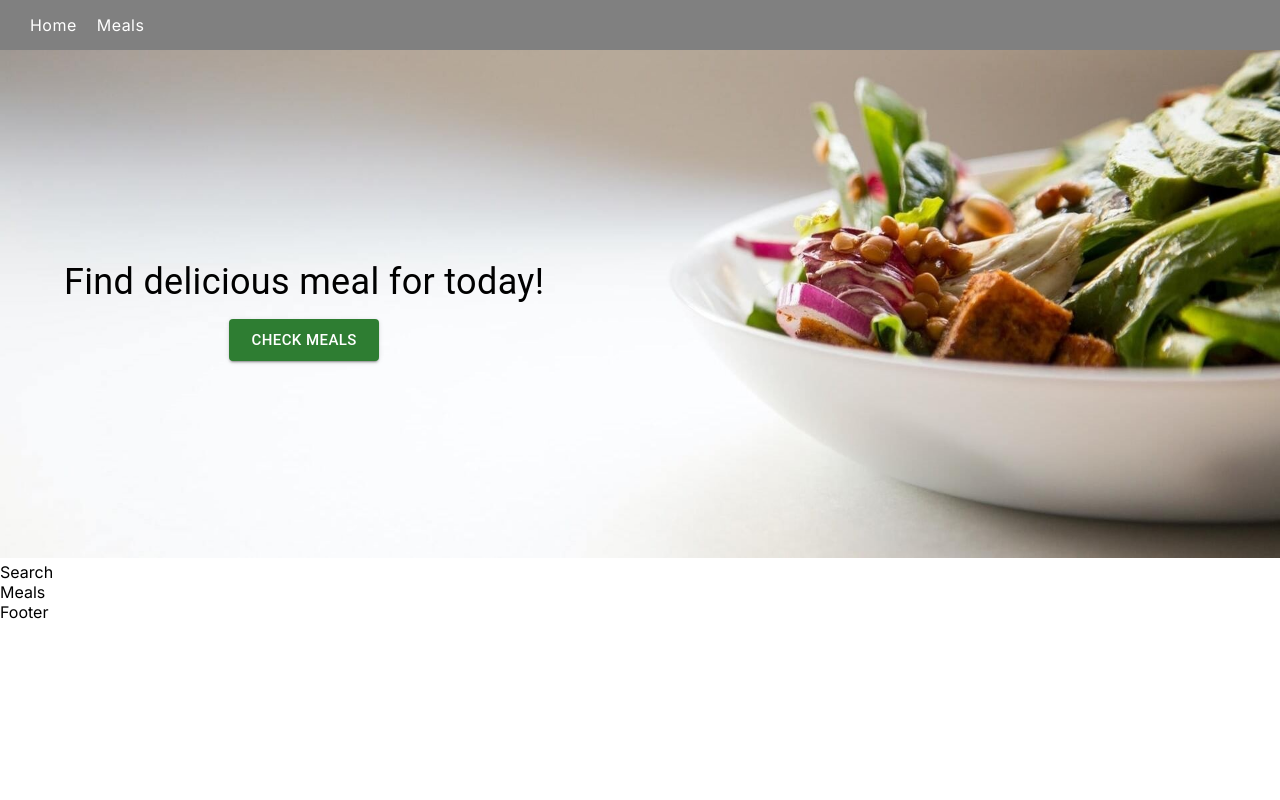
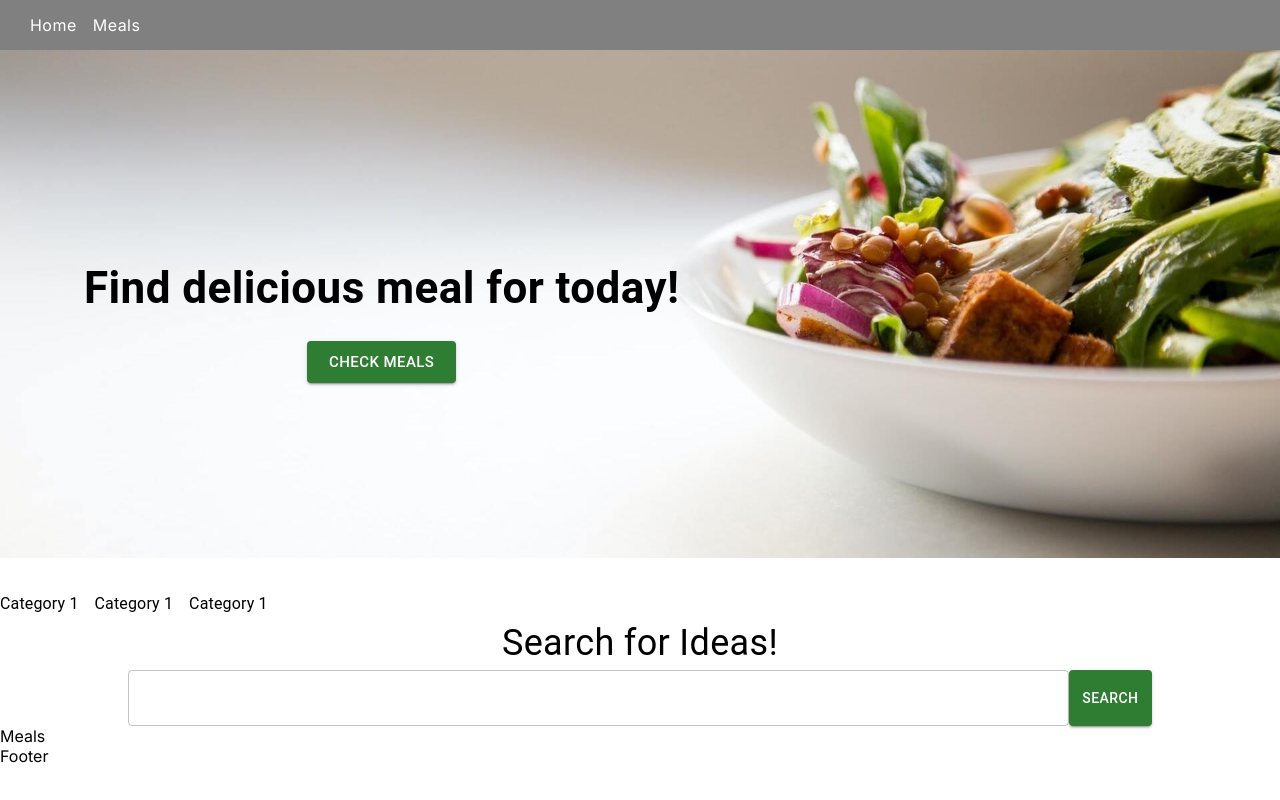
Before and after one commit to davidkrupa/meal-ideas, a React (Create React App) app: page / in a window 1280 px wide. Built offline with nearby package versions, Linux system fonts and the light colour scheme.

Commit message:
homepage new section

```diff
--- a/src/components/Hero.js
+++ b/src/components/Hero.js
@@ -5,10 +5,25 @@ import heroImage from '../assets/images/hero-image.jpg'
 
 const Hero = () => {
   return (
-    <Box sx={{ position: 'relative' }}>
+    <Box sx={{ position: 'relative' }} mb= "30px">
       <img src={heroImage} className='hero-image' />
-      <Box sx={{ position: 'absolute', top: '40%', left: '5%', display: 'flex', flexDirection: 'column', alignItems: 'center', justifyContent: 'center' }}>
-        <Typography  fontSize='36px' mb='10px'>
+      <Box
+        sx={{
+          position: {lg: "absolute", xs: "unset"},
+          top: {lg: '40%', xs: ''},
+          left: {lg: '5%', xs: ''},
+          display: 'flex',
+          flexDirection: 'column',
+          alignItems: 'center',
+          textAlign: 'center'
+          }}
+        >
+        <Typography
+          fontWeight='600'
+          mb='20px'
+          mx='20px'
+          sx={{ mt:{ lg: 'auto', xs: '25px' }, fontSize:{ lg: '44px', xs: '32px' }}}
+        >
           Find delicious meal for today!
         </Typography>
         <Button variant='contained' color='success' size='large'>Check Meals</Button>
--- a/src/components/Navbar.js
+++ b/src/components/Navbar.js
@@ -1,12 +1,13 @@
 import React from 'react'
-import { Box } from '@mui/material'
+import { Link } from 'react-router-dom'
+import { Stack } from '@mui/material'
 
 const Navbar = () => {
   return (
-    <Box p='15px 30px' bgcolor='gray' sx={{ display: 'flex', flexDirection: 'row', gap: '20px' }}>
-      <a href='/'>Home</a>
-      <a href='#'>Meals</a>
-    </Box>
+    <Stack p='15px 30px' direction="row" spacing={2} bgcolor="gray">
+      <Link to="/">Home</Link>
+      <a href='#meals'>Meals</a>
+    </Stack>
   )
 }
 
--- a/src/components/Search.js
+++ b/src/components/Search.js
@@ -1,8 +1,30 @@
 import React from 'react'
+import { Box, Button, Stack, TextField, Typography } from '@mui/material'
 
 const Search = () => {
   return (
-    <div>Search</div>
+    <Box>
+      <Stack direction='row' spacing={2}>
+        <Stack>
+          <Typography>Category 1</Typography>
+        </Stack>
+        <Stack>
+          <Typography>Category 1</Typography>
+        </Stack>
+        <Stack>
+          <Typography>Category 1</Typography>
+        </Stack>
+      </Stack>
+      <Stack alignItems='center'>
+        <Typography sx={{ fontSize: { lg: '36px', xs: '28px' } }}  >
+          Search for Ideas!
+        </Typography>
+        <Stack direction="row" minWidth='80%' maxWidth='1200px' >
+          <TextField variant="outlined" fullWidth/>
+          <Button variant='contained' color='success' >Search</Button>
+        </Stack>
+      </Stack>
+    </Box>
   )
 }
 
```
